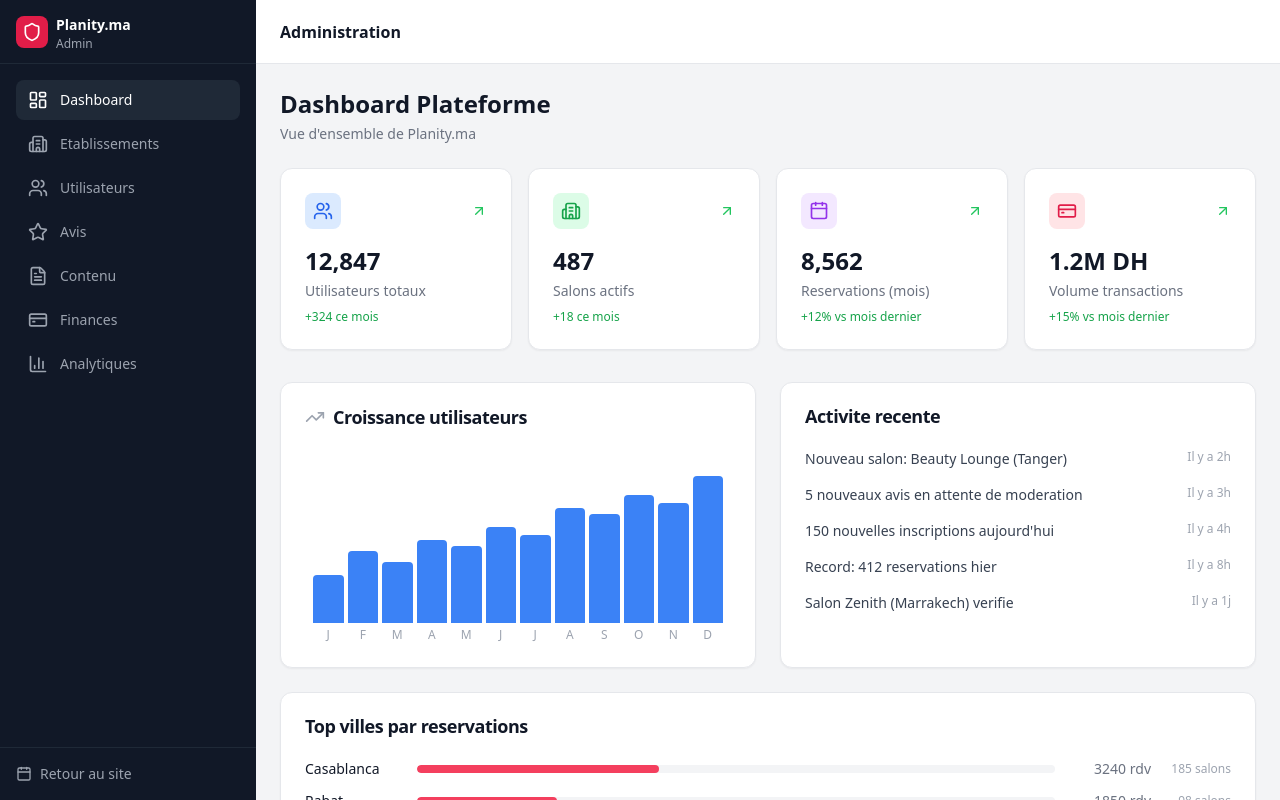
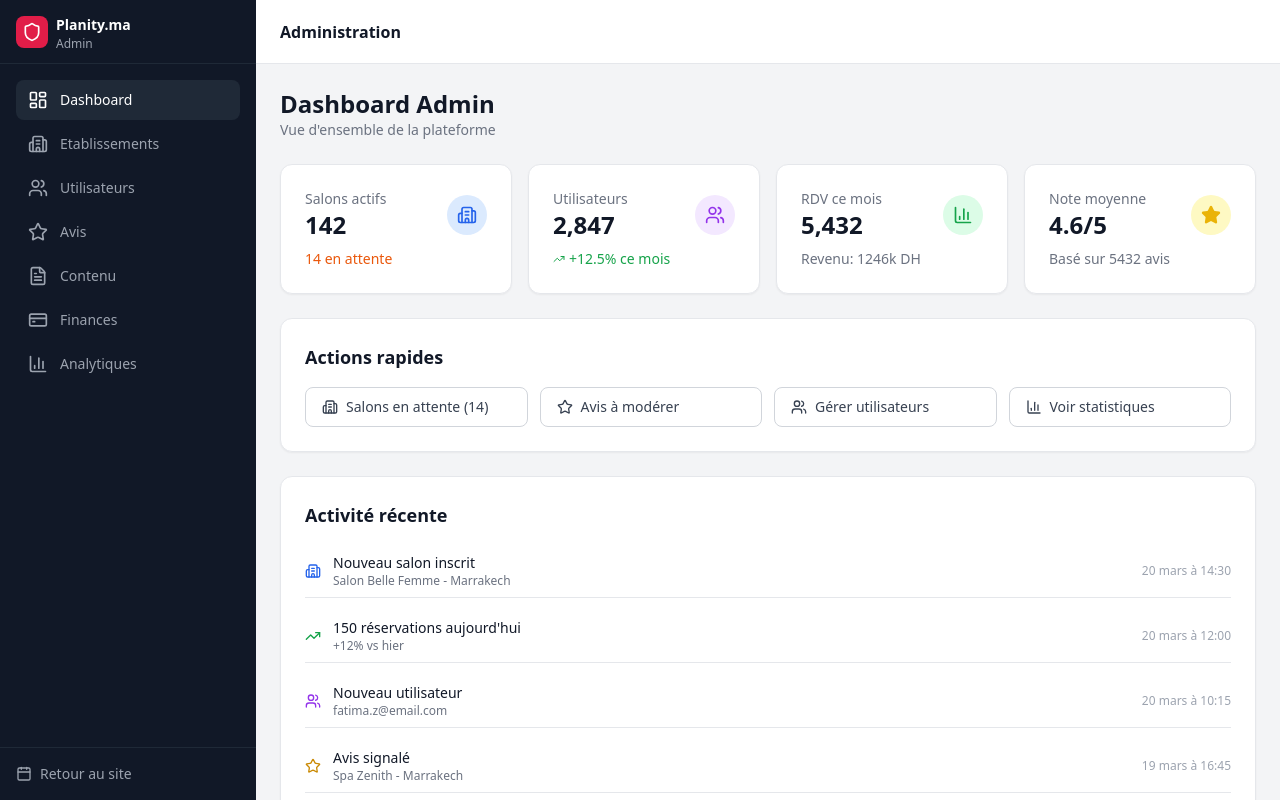
Before and after one commit to Nadir-DNA/Planity.ma, a Next.js app: page /admin/dashboard in a window 1280 px wide. Built offline with nearby package versions, Linux system fonts and the light colour scheme.

Commit message:
feat: Admin dashboard

```diff
--- a/src/app/admin/dashboard/page.tsx
+++ b/src/app/admin/dashboard/page.tsx
@@ -1,157 +1,235 @@
-import { Card, CardContent, CardHeader, CardTitle } from "@/components/ui/card";
+"use client";
+
+import { useState, useEffect } from "react";
+import { Card, CardContent } from "@/components/ui/card";
+import { Button } from "@/components/ui/button";
+import { Badge } from "@/components/ui/badge";
+import { Input } from "@/components/ui/input";
 import {
+  Search,
+  Check,
+  X,
+  Eye,
+  BarChart3,
   Users,
   Building2,
-  Calendar,
-  CreditCard,
-  ArrowUpRight,
+  Star,
   TrendingUp,
+  Loader2,
 } from "lucide-react";
+import { toast } from "react-hot-toast";
 
-const platformStats = [
-  {
-    title: "Utilisateurs totaux",
-    value: "12,847",
-    change: "+324 ce mois",
-    icon: Users,
-    color: "text-blue-600 bg-blue-100",
-  },
-  {
-    title: "Salons actifs",
-    value: "487",
-    change: "+18 ce mois",
-    icon: Building2,
-    color: "text-green-600 bg-green-100",
-  },
-  {
-    title: "Reservations (mois)",
-    value: "8,562",
-    change: "+12% vs mois dernier",
-    icon: Calendar,
-    color: "text-purple-600 bg-purple-100",
-  },
-  {
-    title: "Volume transactions",
-    value: "1.2M DH",
-    change: "+15% vs mois dernier",
-    icon: CreditCard,
-    color: "text-rose-600 bg-rose-100",
-  },
-];
+interface DashboardStats {
+  totalSalons: number;
+  activeSalons: number;
+  pendingSalons: number;
+  totalUsers: number;
+  totalBookings: number;
+  totalRevenue: number;
+  averageRating: number;
+  monthlyGrowth: number;
+}
 
-const recentActivity = [
-  { type: "salon", text: "Nouveau salon: Beauty Lounge (Tanger)", time: "Il y a 2h" },
-  { type: "review", text: "5 nouveaux avis en attente de moderation", time: "Il y a 3h" },
-  { type: "user", text: "150 nouvelles inscriptions aujourd'hui", time: "Il y a 4h" },
-  { type: "booking", text: "Record: 412 reservations hier", time: "Il y a 8h" },
-  { type: "salon", text: "Salon Zenith (Marrakech) verifie", time: "Il y a 1j" },
-];
+interface RecentActivity {
+  id: string;
+  type: "salon" | "booking" | "user" | "review";
+  action: string;
+  entity: string;
+  date: string;
+}
 
-export default function AdminDashboard() {
+export default function AdminDashboardPage() {
+  const [stats, setStats] = useState<DashboardStats | null>(null);
+  const [recentActivities, setRecentActivities] = useState<RecentActivity[]>([]);
+  const [loading, setLoading] = useState(true);
+
+  useEffect(() => {
+    async function fetchData() {
+      try {
+        setLoading(true);
+        // Mock data
+        const mockStats: DashboardStats = {
+          totalSalons: 156,
+          activeSalons: 142,
+          pendingSalons: 14,
+          totalUsers: 2847,
+          totalBookings: 5432,
+          totalRevenue: 1245600,
+          averageRating: 4.6,
+          monthlyGrowth: 12.5,
+        };
+        setStats(mockStats);
+
+        const mockActivities: RecentActivity[] = [
+          { id: "a1", type: "salon", action: "Nouveau salon inscrit", entity: "Salon Belle Femme - Marrakech", date: "2024-03-20T14:30:00Z" },
+          { id: "a2", type: "booking", action: "150 réservations aujourd'hui", entity: "+12% vs hier", date: "2024-03-20T12:00:00Z" },
+          { id: "a3", type: "user", action: "Nouveau utilisateur", entity: "fatima.z@email.com", date: "2024-03-20T10:15:00Z" },
+          { id: "a4", type: "review", action: "Avis signalé", entity: "Spa Zenith - Marrakech", date: "2024-03-19T16:45:00Z" },
+          { id: "a5", type: "salon", action: "Salon approuvé", entity: "Barber House - Rabat", date: "2024-03-19T09:30:00Z" },
+        ];
+        setRecentActivities(mockActivities);
+      } catch (err) {
+        toast.error("Erreur de chargement");
+      } finally {
+        setLoading(false);
+      }
+    }
+    fetchData();
+  }, []);
+
+  function getActivityIcon(type: string) {
+    switch (type) {
+      case "salon":
+        return <Building2 className="h-4 w-4 text-blue-600" />;
+      case "booking":
+        return <TrendingUp className="h-4 w-4 text-green-600" />;
+      case "user":
+        return <Users className="h-4 w-4 text-purple-600" />;
+      case "review":
+        return <Star className="h-4 w-4 text-yellow-600" />;
+      default:
+        return <BarChart3 className="h-4 w-4 text-gray-600" />;
+    }
+  }
+
+  function formatDate(dateStr: string) {
+    return new Date(dateStr).toLocaleDateString("fr-FR", {
+      day: "numeric",
+      month: "long",
+      hour: "2-digit",
+      minute: "2-digit",
+    });
+  }
+
+  if (loading) {
+    return (
+      <div className="flex items-center justify-center min-h-[60vh]">
+        <Loader2 className="h-8 w-8 animate-spin text-rose-600" />
+      </div>
+    );
+  }
+
+  if (!stats) return null;
+
   return (
-    <div>
-      <div className="mb-6">
-        <h1 className="text-2xl font-bold text-gray-900">
-          Dashboard Plateforme
-        </h1>
-        <p className="text-sm text-gray-500 mt-1">
-          Vue d&apos;ensemble de Planity.ma
-        </p>
+    <div className="space-y-6">
+      {/* Header */}
+      <div>
+        <h1 className="text-2xl font-bold text-gray-900">Dashboard Admin</h1>
+        <p className="text-sm text-gray-500">Vue d'ensemble de la plateforme</p>
       </div>
 
-      {/* Stats grid */}
-      <div className="grid grid-cols-1 sm:grid-cols-2 lg:grid-cols-4 gap-4 mb-8">
-        {platformStats.map((stat) => (
-          <Card key={stat.title}>
-            <CardContent className="p-6">
-              <div className="flex items-center justify-between mb-4">
-                <div className={`p-2 rounded-lg ${stat.color}`}>
-                  <stat.icon className="h-5 w-5" />
-                </div>
-                <ArrowUpRight className="h-4 w-4 text-green-500" />
+      {/* Stats Grid */}
+      <div className="grid grid-cols-2 lg:grid-cols-4 gap-4">
+        <Card>
+          <CardContent className="pt-6">
+            <div className="flex items-center justify-between">
+              <div>
+                <p className="text-sm text-gray-500">Salons actifs</p>
+                <p className="text-2xl font-bold text-gray-900">{stats.activeSalons}</p>
               </div>
-              <p className="text-2xl font-bold">{stat.value}</p>
-              <p className="text-sm text-gray-500 mt-1">{stat.title}</p>
-              <p className="text-xs text-green-600 mt-2">{stat.change}</p>
-            </CardContent>
-          </Card>
-        ))}
-      </div>
-
-      {/* Growth chart placeholder */}
-      <div className="grid grid-cols-1 lg:grid-cols-2 gap-6 mb-6">
-        <Card>
-          <CardHeader>
-            <CardTitle className="flex items-center">
-              <TrendingUp className="h-5 w-5 mr-2 text-gray-400" />
-              Croissance utilisateurs
-            </CardTitle>
-          </CardHeader>
-          <CardContent>
-            <div className="h-48 flex items-end justify-between space-x-1 px-2">
-              {[30, 45, 38, 52, 48, 60, 55, 72, 68, 80, 75, 92].map((h, i) => (
-                <div key={i} className="flex-1 flex flex-col items-center">
-                  <div
-                    className="w-full bg-blue-500 rounded-t transition-all hover:bg-blue-600"
-                    style={{ height: `${(h / 100) * 160}px` }}
-                  />
-                  <span className="text-xs text-gray-400 mt-1">
-                    {["J", "F", "M", "A", "M", "J", "J", "A", "S", "O", "N", "D"][i]}
-                  </span>
-                </div>
-              ))}
+              <div className="w-10 h-10 rounded-full bg-blue-100 flex items-center justify-center">
+                <Building2 className="h-5 w-5 text-blue-600" />
+              </div>
+            </div>
+            <div className="flex items-center mt-2 text-sm text-orange-600">
+              <span>{stats.pendingSalons} en attente</span>
             </div>
           </CardContent>
         </Card>
 
         <Card>
-          <CardHeader>
-            <CardTitle>Activite recente</CardTitle>
-          </CardHeader>
-          <CardContent>
-            <div className="space-y-4">
-              {recentActivity.map((activity, i) => (
-                <div key={i} className="flex items-start justify-between">
-                  <p className="text-sm text-gray-700">{activity.text}</p>
-                  <span className="text-xs text-gray-400 whitespace-nowrap ml-4">
-                    {activity.time}
-                  </span>
-                </div>
-              ))}
+          <CardContent className="pt-6">
+            <div className="flex items-center justify-between">
+              <div>
+                <p className="text-sm text-gray-500">Utilisateurs</p>
+                <p className="text-2xl font-bold text-gray-900">{stats.totalUsers.toLocaleString()}</p>
+              </div>
+              <div className="w-10 h-10 rounded-full bg-purple-100 flex items-center justify-center">
+                <Users className="h-5 w-5 text-purple-600" />
+              </div>
+            </div>
+            <div className="flex items-center mt-2 text-sm text-green-600">
+              <TrendingUp className="h-3 w-3 mr-1" />
+              +{stats.monthlyGrowth}% ce mois
+            </div>
+          </CardContent>
+        </Card>
+
+        <Card>
+          <CardContent className="pt-6">
+            <div className="flex items-center justify-between">
+              <div>
+                <p className="text-sm text-gray-500">RDV ce mois</p>
+                <p className="text-2xl font-bold text-gray-900">{stats.totalBookings.toLocaleString()}</p>
+              </div>
+              <div className="w-10 h-10 rounded-full bg-green-100 flex items-center justify-center">
+                <BarChart3 className="h-5 w-5 text-green-600" />
+              </div>
+            </div>
+            <div className="flex items-center mt-2 text-sm text-gray-500">
+              <span>Revenu: {(stats.totalRevenue / 1000).toFixed(0)}k DH</span>
+            </div>
+          </CardContent>
+        </Card>
+
+        <Card>
+          <CardContent className="pt-6">
+            <div className="flex items-center justify-between">
+              <div>
+                <p className="text-sm text-gray-500">Note moyenne</p>
+                <p className="text-2xl font-bold text-gray-900">{stats.averageRating}/5</p>
+              </div>
+              <div className="w-10 h-10 rounded-full bg-yellow-100 flex items-center justify-center">
+                <Star className="h-5 w-5 text-yellow-500 fill-yellow-500" />
+              </div>
+            </div>
+            <div className="flex items-center mt-2 text-sm text-gray-500">
+              <span>Basé sur {stats.totalBookings} avis</span>
             </div>
           </CardContent>
         </Card>
       </div>
 
-      {/* Top cities */}
+      {/* Quick Actions */}
       <Card>
-        <CardHeader>
-          <CardTitle>Top villes par reservations</CardTitle>
-        </CardHeader>
-        <CardContent>
+        <CardContent className="pt-6">
+          <h2 className="text-lg font-semibold mb-4">Actions rapides</h2>
+          <div className="grid grid-cols-2 sm:grid-cols-4 gap-3">
+            <Button variant="outline" className="justify-start">
+              <Building2 className="h-4 w-4 mr-2" />
+              Salons en attente ({stats.pendingSalons})
+            </Button>
+            <Button variant="outline" className="justify-start">
+              <Star className="h-4 w-4 mr-2" />
+              Avis à modérer
+            </Button>
+            <Button variant="outline" className="justify-start">
+              <Users className="h-4 w-4 mr-2" />
+              Gérer utilisateurs
+            </Button>
+            <Button variant="outline" className="justify-start">
+              <BarChart3 className="h-4 w-4 mr-2" />
+              Voir statistiques
+            </Button>
+          </div>
+        </CardContent>
+      </Card>
+
+      {/* Recent Activity */}
+      <Card>
+        <CardContent className="pt-6">
+          <h2 className="text-lg font-semibold mb-4">Activité récente</h2>
           <div className="space-y-3">
-            {[
-              { city: "Casablanca", bookings: 3240, salons: 185, pct: 38 },
-              { city: "Rabat", bookings: 1850, salons: 98, pct: 22 },
-              { city: "Marrakech", bookings: 1420, salons: 76, pct: 17 },
-              { city: "Tanger", bookings: 680, salons: 42, pct: 8 },
-              { city: "Fes", bookings: 520, salons: 35, pct: 6 },
-            ].map((city) => (
-              <div key={city.city} className="flex items-center space-x-4">
-                <span className="text-sm font-medium w-24">{city.city}</span>
-                <div className="flex-1">
-                  <div className="h-2 bg-gray-100 rounded-full overflow-hidden">
-                    <div
-                      className="h-full bg-rose-500 rounded-full"
-                      style={{ width: `${city.pct}%` }}
-                    />
-                  </div>
+            {recentActivities.map((activity) => (
+              <div key={activity.id} className="flex items-center gap-3 py-2 border-b last:border-0">
+                {getActivityIcon(activity.type)}
+                <div className="flex-1 min-w-0">
+                  <p className="text-sm font-medium">{activity.action}</p>
+                  <p className="text-xs text-gray-500 truncate">{activity.entity}</p>
                 </div>
-                <span className="text-sm text-gray-500 w-20 text-right">
-                  {city.bookings} rdv
-                </span>
-                <span className="text-xs text-gray-400 w-16 text-right">
-                  {city.salons} salons
+                <span className="text-xs text-gray-400 whitespace-nowrap">
+                  {formatDate(activity.date)}
                 </span>
               </div>
             ))}
```
